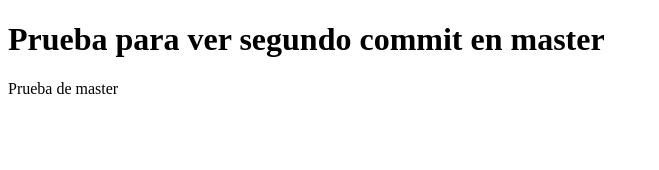
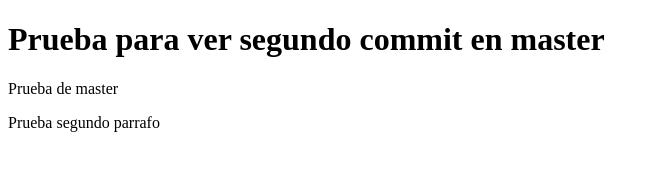
Before and after one commit to Halutor/Paginawebprimera, a plain HTML site: page index.html in a window 1280 px wide. Shown: the whole page, without its empty margins (0-659 px from the left). Drawn offline with Linux system fonts and the light colour scheme.

Commit message:
Commit final en Master

```diff
--- a/index.html
+++ b/index.html
@@ -1,15 +1,20 @@
 <!DOCTYPE html>
 <html lang="en">
+
 <head>
     <meta charset="UTF-8">
     <meta name="viewport" content="width=device-width, initial-scale=1.0">
     <title>Document</title>
 </head>
+
 <body>
 
     <h1>Prueba para ver segundo commit en master</h1>
 
     <p>Prueba de master</p>
 
+    <p>Prueba segundo parrafo</p>
+
 </body>
+
 </html>
```
